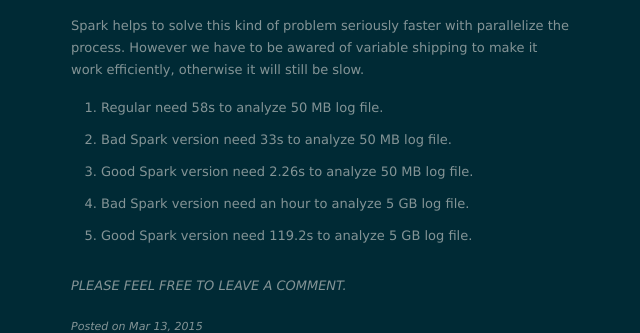
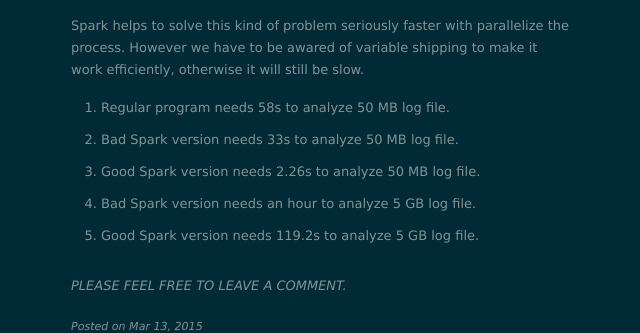
Before and after one commit to tranvictor/tranvictor.github.io, a Jekyll site: the page built from _posts/2015-03-13-geographic-report-with-apache-spark-from-nginx-access-log.md, in a window 1280 px wide and 900 px high, scrolled down 4537 px. Shown: the part 463-796 px from the top of the window, without its empty margins (319-959 px from the left). Built offline with Jekyll 4.4.1, drawn with Linux system fonts in a browser that asks for light colours; nearby versions of some CDN libraries; Markdown is read by kramdown in place of the engine named in the settings; comment, search, counter and statistics services are not loaded.

Commit message:
spark experiment

```diff
--- a/_posts/2015-03-13-geographic-report-with-apache-spark-from-nginx-access-log.md
+++ b/_posts/2015-03-13-geographic-report-with-apache-spark-from-nginx-access-log.md
@@ -219,10 +219,10 @@
 
 Spark helps to solve this kind of problem seriously faster with parallelize the process. However we have to be awared of variable shipping to make it work efficiently, otherwise it will still be slow.
 
-  1. Regular need 58s to analyze 50 MB log file.
-  2. Bad Spark version need 33s to analyze 50 MB log file.
-  3. Good Spark version need 2.26s to analyze 50 MB log file.
-  4. Bad Spark version need an hour to analyze 5 GB log file.
-  5. Good Spark version need 119.2s to analyze 5 GB log file.
+  1. Regular program needs 58s to analyze 50 MB log file.
+  2. Bad Spark version needs 33s to analyze 50 MB log file.
+  3. Good Spark version needs 2.26s to analyze 50 MB log file.
+  4. Bad Spark version needs an hour to analyze 5 GB log file.
+  5. Good Spark version needs 119.2s to analyze 5 GB log file.
 
 *PLEASE FEEL FREE TO LEAVE A COMMENT.*
```
